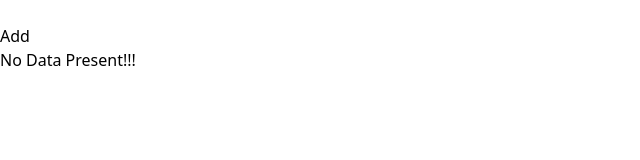
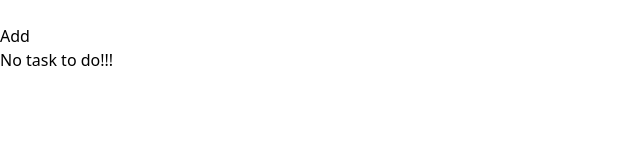
Before and after one commit to dsjramesh7/react_small_projects, a React (Vite) app: page / in a window 1280 px wide. Shown: the top 160 px of the page, without its empty margins (0-640 px from the left). Built offline with nearby package versions, Linux system fonts and the light colour scheme.

Commit message:
practice

```diff
--- a/src/components/todoList/TodoList.jsx
+++ b/src/components/todoList/TodoList.jsx
@@ -2,52 +2,32 @@ import React, { useState } from "react";
 import Tasks from "./taskComponents/Tasks";
 
 const TodoList = () => {
+  const [input, setInput] = useState("");
   const [tasks, setTasks] = useState([]);
-  const [input, setInput] = useState("");
-  const [editValue, setEditValue] = useState(-1);
-  const [edit, setEdit] = useState(false);
 
-  const handleAddTask = () => {
-    if (edit && input.trim() !== "") {
-      const updatedTasks = [...tasks];
-      updatedTasks[editValue] = input;
-      setTasks(updatedTasks);
-      setInput("");
-      setEdit(false);
-      setEditValue(-1);
-    } else if (!edit && input.trim() !== "") {
+  const handleAddTasks = () => {
+    if (input.trim() !== "") {
       setTasks([...tasks, input]);
       setInput("");
     }
   };
 
-  const handleDeleteTask = (taskId) => {
-    setTasks(tasks.filter((task, index) => index !== taskId));
+  const handleDeleteTask = (currenIndex) => {
+    setTasks(tasks.filter((item, index) => index !== currenIndex));
   };
 
-  const handleEditTask = (taskId) => {
-    setInput(tasks[taskId]);
-    setEditValue(taskId);
-    setEdit(true);
-  };
-
+  // console.log(tasks);
   return (
     <>
-      <div className="flex gap-x-3">
+      <div className="flex gap-x-4">
         <input
           type="text"
           value={input}
           onChange={(e) => setInput(e.target.value)}
         />
-        <div onClick={handleAddTask}>{edit ? "Update" : "Add"}</div>
+        <div onClick={handleAddTasks}>Add</div>
       </div>
-      <div>
-        <Tasks
-          tasks={tasks}
-          handleDeleteTask={handleDeleteTask}
-          handleEditTask={handleEditTask}
-        />
-      </div>
+      <Tasks tasks={tasks} handleDeleteTask={handleDeleteTask} />
     </>
   );
 };
--- a/src/components/todoList/taskComponents/Tasks.jsx
+++ b/src/components/todoList/taskComponents/Tasks.jsx
@@ -1,19 +1,18 @@
 import React from "react";
 
-const Tasks = ({ tasks, handleDeleteTask, handleEditTask }) => {
+const Tasks = ({ tasks, handleDeleteTask }) => {
   return (
     <>
       {tasks && tasks.length > 0 ? (
-        tasks.map((item, i) => (
-          <div className="flex gap-x-8 gap-y-2" key={i}>
-            <strong>{i + 1}</strong>
-            <p>{item}</p>
+        tasks.map((task, i) => (
+          <div className="flex gap-x-8" key={i}>
+            <p>{task}</p>
             <div onClick={() => handleDeleteTask(i)}>Delete</div>
-            <div onClick={() => handleEditTask(i)}>Edit</div>
+            <div>Edit</div>
           </div>
         ))
       ) : (
-        <p>No Data Present!!!</p>
+        <p>No task to do!!!</p>
       )}
     </>
   );
```
